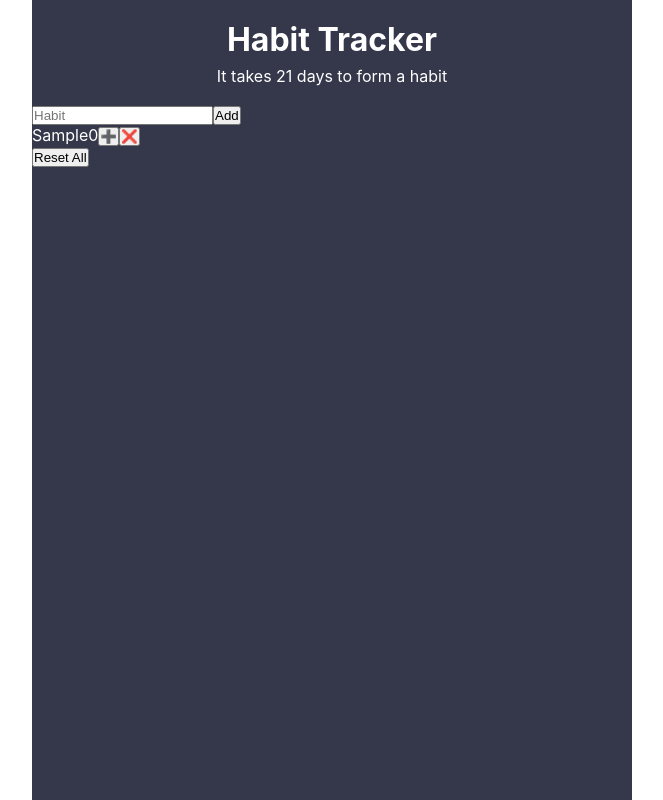
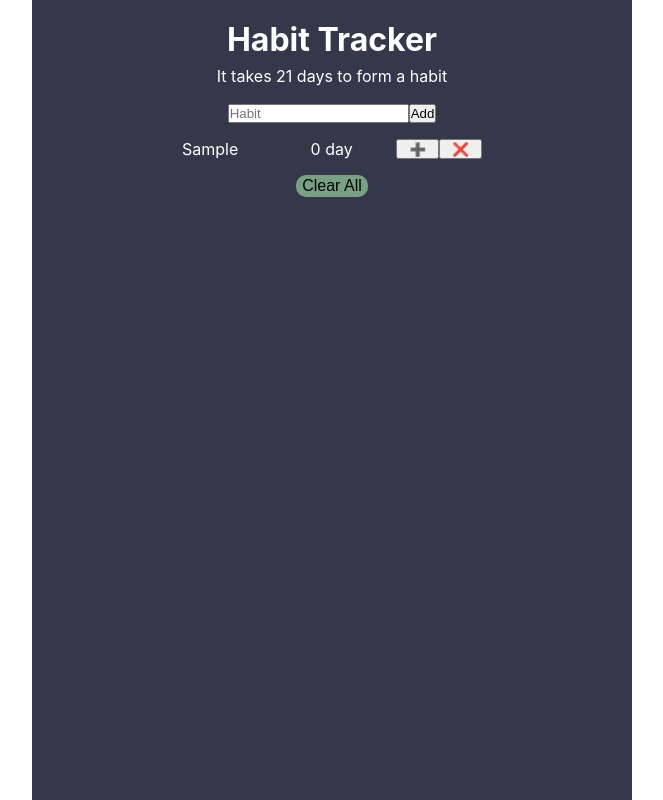
Before and after one commit to OlgaMinaievaWebDev/habit-tracker, a React (Create React App) app: page / in a window 1280 px wide. Both pictures are taken after typing "Sample" into the empty fields and a click on the button "Add". Shown: the whole page, without its empty margins (308-971 px from the left). Built offline with nearby package versions, Linux system fonts and the light colour scheme.

Commit message:
ternary conditions added

```diff
--- a/src/Habit.jsx
+++ b/src/Habit.jsx
@@ -1,12 +1,14 @@
 export default function Habit({ habit, onDeleteHabit, onIncrementHabit }) {
   return (
     <li>
-      <span>{habit.description}</span>
-      <span>{habit.count}</span>
+      <span>{habit.description} </span>
+      <span>
+        {habit.count} day{habit.count > 1 ? "s" : ""}
+      </span>
 
       <button onClick={() => onIncrementHabit(habit.id)}>➕</button>
-
       <button onClick={() => onDeleteHabit(habit.id)}>❌</button>
     </li>
+    //  {habit.count >= 21 && <span>Done</span>}
   );
 }
--- a/src/HabitsList.jsx
+++ b/src/HabitsList.jsx
@@ -18,7 +18,9 @@ export default function HabitsList({
           />
         ))}
       </ul>
-      <button onClick={onReset}>Reset All</button>
+      <button className="reset" onClick={onReset}>
+        Clear All
+      </button>
     </div>
   );
 }
--- a/src/index.css
+++ b/src/index.css
@@ -30,3 +30,36 @@ header {
   padding: 1rem;
   line-height: 1.5;
 }
+
+.form {
+  margin: 0 auto;
+  display: flex;
+  justify-content: center;
+  align-items: center;
+}
+
+.habit-list {
+  margin-top: 1rem;
+  max-width: 400px;
+  display: flex;
+  flex-direction: column;
+  justify-content: center;
+  align-items: center;
+  margin: 0 auto;
+}
+
+.habit-list li {
+  margin-top: 1rem;
+  display: grid;
+  grid-template-columns: 3fr 2fr 1fr 1fr;
+  width: 300px;
+}
+
+.reset {
+  margin-top: 1rem;
+  background-color: #78a083;
+  padding: 2px 6px;
+  font-size: 1rem;
+  border: none;
+  border-radius: 10px;
+}
```
